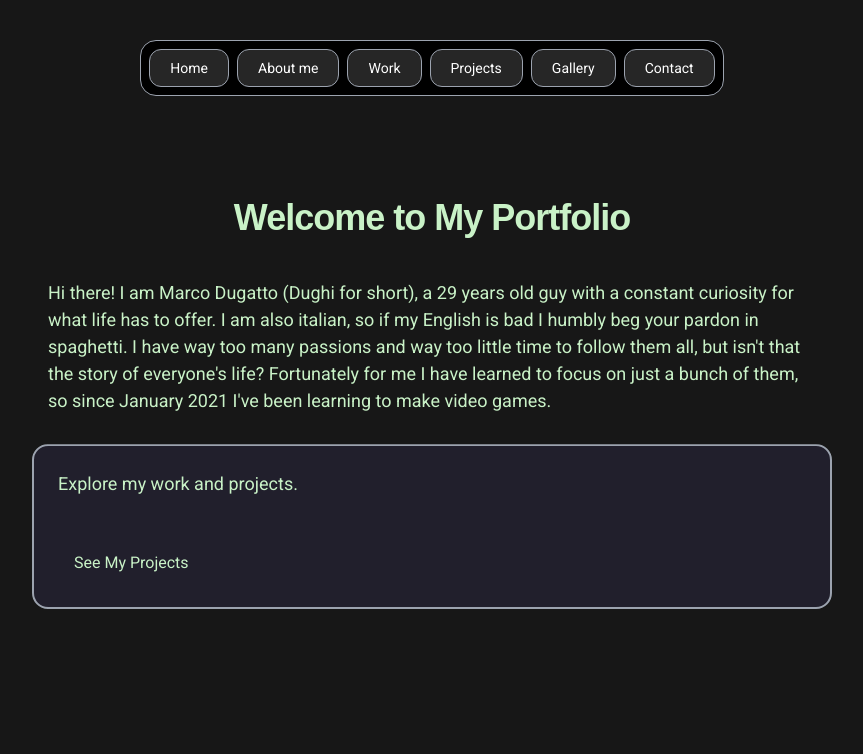
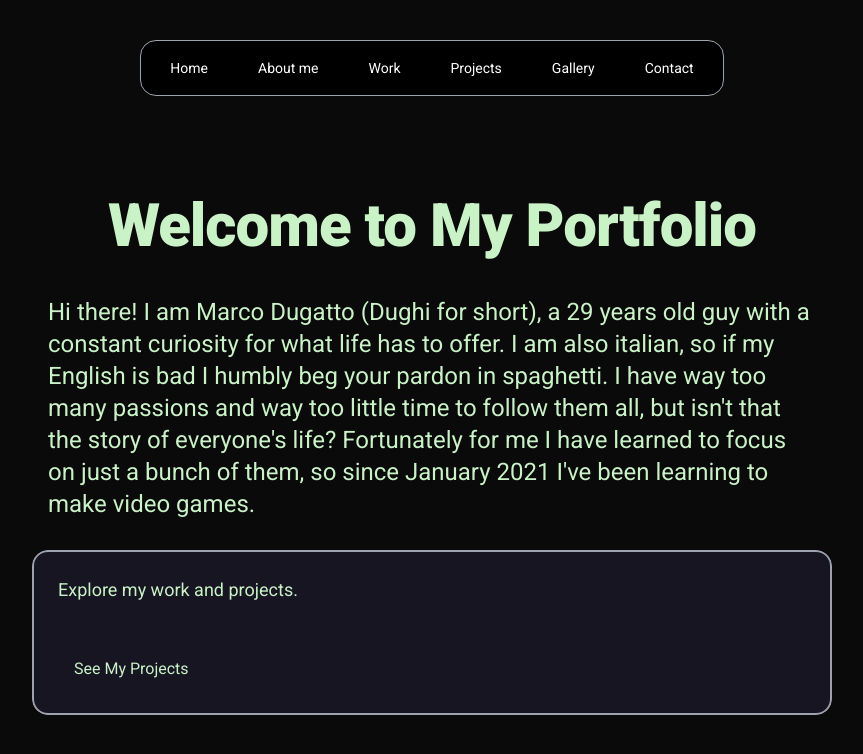
Before and after one commit to dughiboogie/portfolio, a Next.js app: page / in a window 1280 px wide. Shown: the top 754 px of the page, without its empty margins (208-1071 px from the left). Built offline with nearby package versions, Linux system fonts and the light colour scheme.

Commit message:
Cool animations, navbar and home page

```diff
--- a/src/app/components/Navbar.tsx
+++ b/src/app/components/Navbar.tsx
@@ -11,7 +11,7 @@ interface NavbarButtonParameters {
 
 function NavbarButton({ buttonLink, buttonName }: NavbarButtonParameters) {
   return (
-    <div>
+    <div className="flex">
       <Link
         className="z-20 flex-1 text-sm text-white font-bold"
         href={buttonLink}
@@ -19,9 +19,9 @@ function NavbarButton({ buttonLink, buttonName }: NavbarButtonParameters) {
         <motion.div
           className="z-10 bg-neutral-900 px-5 py-2 rounded-xl border border-gray-400"
           whileTap={{ scale: 0.9 }}
-          initial={{ backgroundColor: "#262626" }}
-          whileHover={{ backgroundColor: "#171717" }}
-          animate={{ backgroundColor: "#262626" }}
+          initial={{ backgroundColor: "#000000", borderColor: "#000000" }}
+          whileHover={{ backgroundColor: "#262626", borderColor: "#9ca3af" }}
+          animate={{ backgroundColor: "#000000", borderColor: "#000000" }}
           transition={{ type: "tween", ease: "easeOut" }}
         >
           {buttonName}
@@ -33,13 +33,34 @@ function NavbarButton({ buttonLink, buttonName }: NavbarButtonParameters) {
 
 const Navbar = () => {
   return (
-    <div className="z-0 p-2 bg-black rounded-2xl flex justify-center items-center gap-x-2 w-fit place-self-center border border-gray-400">
-      <NavbarButton buttonLink="/" buttonName="Home"></NavbarButton>
-      <NavbarButton buttonLink="/aboutMe" buttonName="About me"></NavbarButton>
-      <NavbarButton buttonLink="/work" buttonName="Work"></NavbarButton>
-      <NavbarButton buttonLink="/projects" buttonName="Projects"></NavbarButton>
-      <NavbarButton buttonLink="/gallery" buttonName="Gallery"></NavbarButton>
-      <NavbarButton buttonLink="/contact" buttonName="Contact"></NavbarButton>
+    <div className="flex justify-center">
+      <motion.div
+        initial={{ opacity: 0, y: -30 }}
+        animate={{ opacity: 1, y: 0 }}
+        transition={{ duration: 1.5, ease: "easeInOut" }}
+        className="text-tea-green"
+      >
+        <div className="z-0 p-2 bg-black rounded-2xl flex justify-center items-center gap-x-2 w-fit place-self-center border border-gray-400">
+          <NavbarButton buttonLink="/" buttonName="Home"></NavbarButton>
+          <NavbarButton
+            buttonLink="/aboutMe"
+            buttonName="About me"
+          ></NavbarButton>
+          <NavbarButton buttonLink="/work" buttonName="Work"></NavbarButton>
+          <NavbarButton
+            buttonLink="/projects"
+            buttonName="Projects"
+          ></NavbarButton>
+          <NavbarButton
+            buttonLink="/gallery"
+            buttonName="Gallery"
+          ></NavbarButton>
+          <NavbarButton
+            buttonLink="/contact"
+            buttonName="Contact"
+          ></NavbarButton>
+        </div>
+      </motion.div>
     </div>
   );
 };
--- a/src/app/page.tsx
+++ b/src/app/page.tsx
@@ -6,27 +6,40 @@ import Navbar from "./components/navbar";
 
 export default function Home() {
   return (
-    <div className="w-screen h-screen bg-neutral-900">
+    <div className="w-screen h-screen bg-neutral-950">
       <div className="mt-10">
         <Navbar></Navbar>
 
         <div className="flex justify-center">
           <motion.div
-            initial={{ opacity: 0, clipPath: "inset(0 100% 100% 0)" }}
-            animate={{ opacity: 1, clipPath: "inset(0 0 0 0)" }}
-            transition={{ duration: 2, ease: "easeInOut" }}
+            initial={{
+              opacity: 0,
+              clipPath: "inset(0 100% 100% 0 round 1rem)",
+              filter: "blur(10px)",
+            }}
+            animate={{
+              opacity: 1,
+              clipPath: "inset(0 0 0 0 round 1rem)",
+              filter: "blur(0px)",
+            }}
+            transition={{
+              clipPath: { duration: 2, ease: "easeInOut" },
+              filter: { duration: 2.5, ease: "easeInOut" },
+            }}
             className="text-tea-green"
           >
-            <h1>Welcome to My Portfolio</h1>
-            <p className="max-w-3xl">
+            <h1 className="font-roboto font-extrabold text-6xl">
+              Welcome to My Portfolio
+            </h1>
+            <p className="max-w-3xl font-roboto text-2xl">
               Hi there! I am Marco Dugatto (Dughi for short), a 29 years old guy
               with a constant curiosity for what life has to offer. I am also
               italian, so if my English is bad I humbly beg your pardon in
               spaghetti. I have way too many passions and way too little time to
-              follow them all, but isn't that the story of everyone's life?
-              Fortunately for me I have learned to focus on just a bunch of
-              them, so since January 2021 I've been learning to make video
-              games.
+              follow them all, but isn&apos;t that the story of everyone&apos;s
+              life? Fortunately for me I have learned to focus on just a bunch
+              of them, so since January 2021 I&apos;ve been learning to make
+              video games.
             </p>
           </motion.div>
         </div>
@@ -34,9 +47,20 @@ export default function Home() {
         {/* All items inside this motion.div will be rendered with a left-to-right transition */}
         <div className="flex justify-center">
           <motion.div
-            initial={{ opacity: 0, clipPath: "inset(0 100% 0 0)" }}
-            animate={{ opacity: 1, clipPath: "inset(0 0 0 0)" }}
-            transition={{ duration: 1.5, delay: 1.5, ease: "easeInOut" }}
+            initial={{
+              opacity: 0,
+              clipPath: "inset(0 100% 0 0 round 1rem)",
+              filter: "blur(10px)",
+            }}
+            animate={{
+              opacity: 1,
+              clipPath: "inset(0 0 0 0 round 1rem)",
+              filter: "blur(0px)",
+            }}
+            transition={{
+              clipPath: { duration: 1.5, delay: 1, ease: "easeInOut" },
+              filter: { duration: 1, delay: 1, ease: "easeInOut" },
+            }}
             className="text-tea-green"
           >
             <div
--- a/src/app/projects/page.tsx
+++ b/src/app/projects/page.tsx
@@ -1,6 +1,6 @@
 "use client";
 
-import Navbar from "../components/Navbar";
+import Navbar from "../components/navbar";
 
 export default function Projects() {
   return (
--- a/src/app/styles/globals.css
+++ b/src/app/styles/globals.css
@@ -17,7 +17,7 @@ body {
   --orange: #fd7702;
   --yellow: #ffbb00;
 
-  --background: #171717;
+  --background: #0a0a0a;
   --accent: var(--sky);
 
   margin: 0;
```
